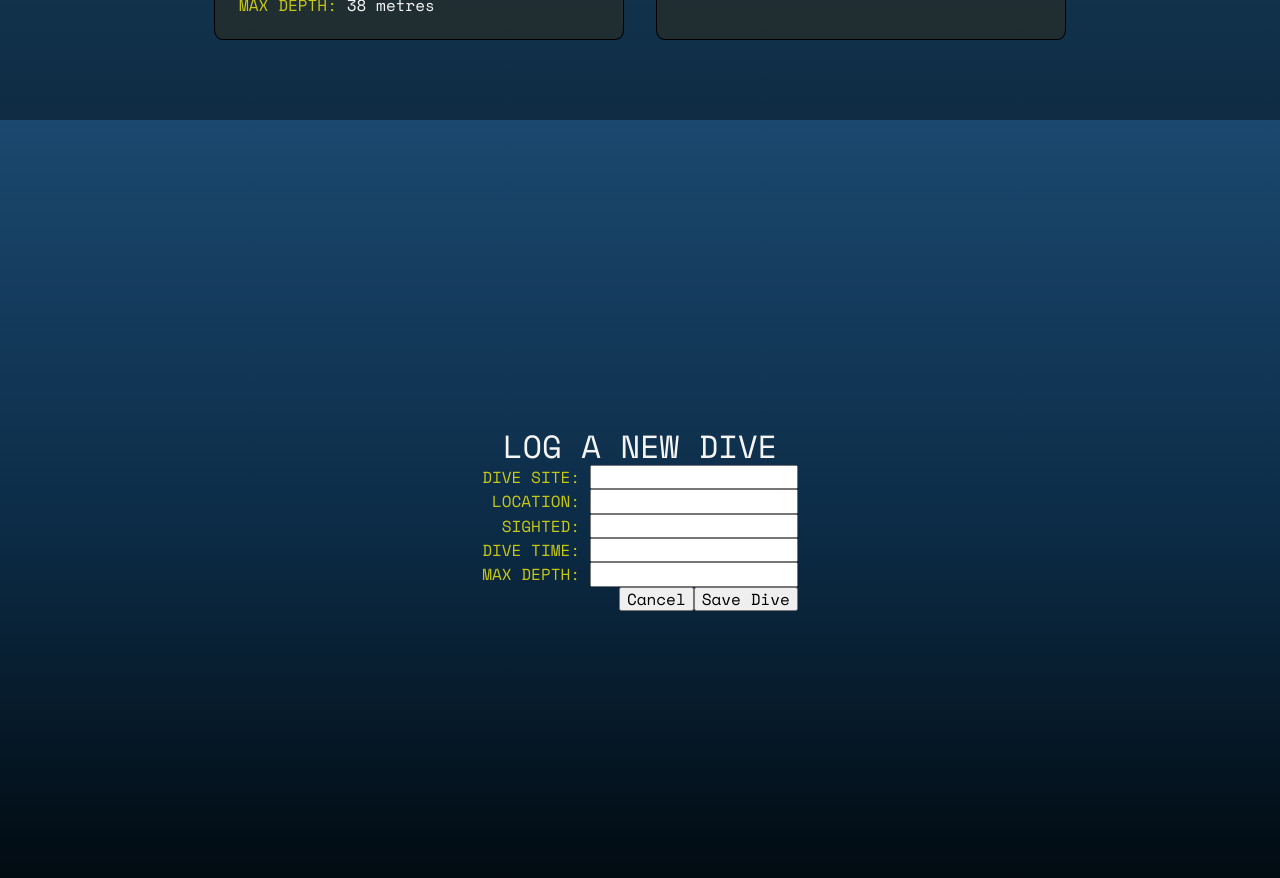
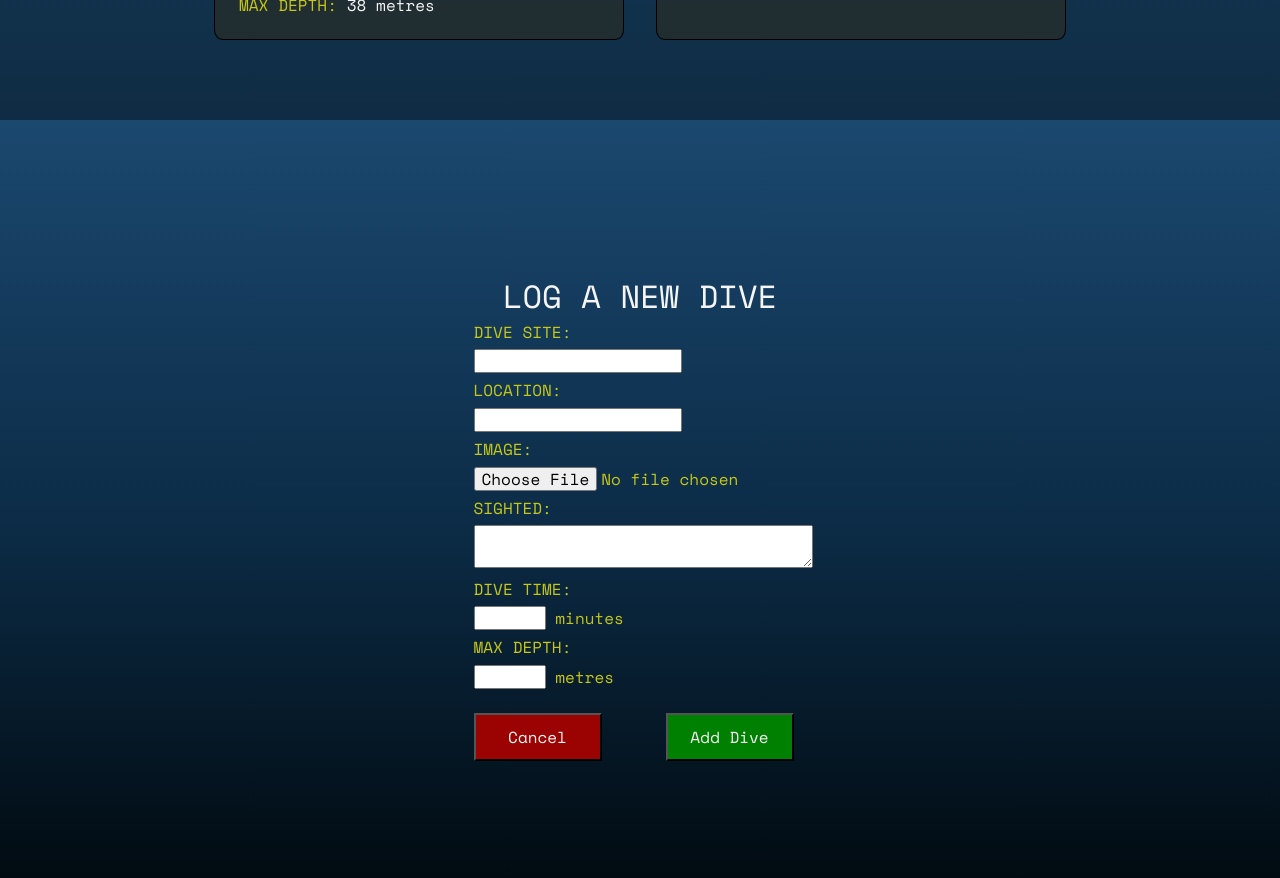
Before and after one commit to O-MAY/dive-log, a React (Create React App) app: page / in a window 1280 px wide. Shown: the part 1920-2798 px from the top of the page. Built offline with nearby package versions, Linux system fonts and the light colour scheme.

Commit message:
Story3 sign-off for afternoon of 11th January

```diff
--- a/src/components/AddDiveForm.js
+++ b/src/components/AddDiveForm.js
@@ -6,6 +6,7 @@ import { useState } from 'react'
 const AddDive = ({ onAdd }) => {
 const [diveSite, setDiveSite] = useState('')
 const [location, setLocation] = useState('')
+const [img, setImg] = useState('')
 const [sighted, setSighted] = useState('')
 const [diveTime, setDiveTime] = useState('')
 const [maxDepth, setMaxDepth] = useState('')
@@ -13,16 +14,18 @@ const [maxDepth, setMaxDepth] = useState('')
 const onSubmit = (e) => {
     e.preventDefault()
 
-    onAdd({ diveSite, location, sighted, diveTime, maxDepth })
+    onAdd({ diveSite, location, img, sighted, diveTime, maxDepth })
 
     setDiveSite('')
     setLocation('')
+    setImg('')
     setSighted('')
     setDiveTime('')
     setMaxDepth('')
 }
 
   return (
+
     <div className='add-dive-form'>
         <text className='add-dive-form-title'>LOG A NEW DIVE</text>
         <form className='add-form' onSubmit={onSubmit}>
@@ -35,24 +38,29 @@ const onSubmit = (e) => {
                 <input type='text' placeholder='' value={location} onChange={(e) => setLocation(e.target.value)} />
             </div>
             <div className='form-control'>
-            <label>SIGHTED: </label>
-            <input type='text' placeholder='' value={sighted} onChange={(e) => setSighted(e.target.value)} />
+                <label>IMAGE: </label>
+                <input type='file' placeholder='' value={img} onChange={(e) => setImg(e.target.value)} />
             </div>
             <div className='form-control'>
-            <label>DIVE TIME: </label>
-            <input type='text' placeholder='' value={diveTime} onChange={(e) => setDiveTime(e.target.value)} />
+                <label>SIGHTED: </label>
+                <textarea type='text' placeholder='' value={sighted} onChange={(e) => setSighted(e.target.value)} />
             </div>
             <div className='form-control'>
-            <label>MAX DEPTH: </label>
-            <input type='text' placeholder='' value={maxDepth} onChange={(e) => setMaxDepth(e.target.value)} />
+                <span><label>DIVE TIME: </label>
+                <input className='form-number-input' type='number' placeholder='' maxlength="3" size="3" value={diveTime} onChange={(e) => setDiveTime(e.target.value)} />
+                <text> minutes</text></span>
+            </div>
+            <div className='form-control'>
+                <span><label>MAX DEPTH: </label>
+                <input className='form-number-input' type='number' placeholder='' maxlength="3" size="3" value={maxDepth} onChange={(e) => setMaxDepth(e.target.value)} />
+                <text> metres</text></span>
             </div>
 
-        <input type='submit' value='Cancel' className='btn btn-block' />
-        <input type='submit' value='Save Dive' className='btn btn-block' />
-
-
+            <input type='submit' value='Cancel' className='cancel-dive-btn' />
+            <input type='submit' value='Add Dive' className='add-dive-btn' />
         </form>
     </div>
+
   )
 }
 
--- a/src/index.css
+++ b/src/index.css
@@ -137,6 +137,7 @@ body {
   margin-top: 15rem;
 }
 
+
 .add-dive-form {
   height: 100vh;
   width: 100vw;
@@ -147,9 +148,6 @@ body {
 
   color: #cbcb14fa;
 
-
-  text-align: right;
-
   background-size: 300%;
   background-image: var(--gradient2);
 }
@@ -157,4 +155,40 @@ body {
 .add-dive-form-title {
   color: #f5f5f5;
   font-size: 2rem;
+  margin-bottom: 0.5rem;
+
 }
+
+.form-control, label {
+  display: block;
+  margin-bottom: 0.5rem;
+}
+
+.form-control, textarea {
+  width: 100%;
+}
+
+.form-number-input {
+  width: 4rem;
+}
+
+.add-dive-btn {
+  width: 8rem;
+  height: 3rem;
+
+  background-color: green;
+  color: #f5f5f5;
+  cursor: pointer;
+  margin: 1rem auto 0 2rem;
+
+}
+
+.cancel-dive-btn {
+  width: 8rem;
+  height: 3rem;
+
+  background-color: #9b0202;
+  color: #f5f5f5;
+  cursor: pointer;
+  margin: 1rem 2rem 0 auto;
+}
```
Lines whose indentation alone changed are shown as unchanged.
